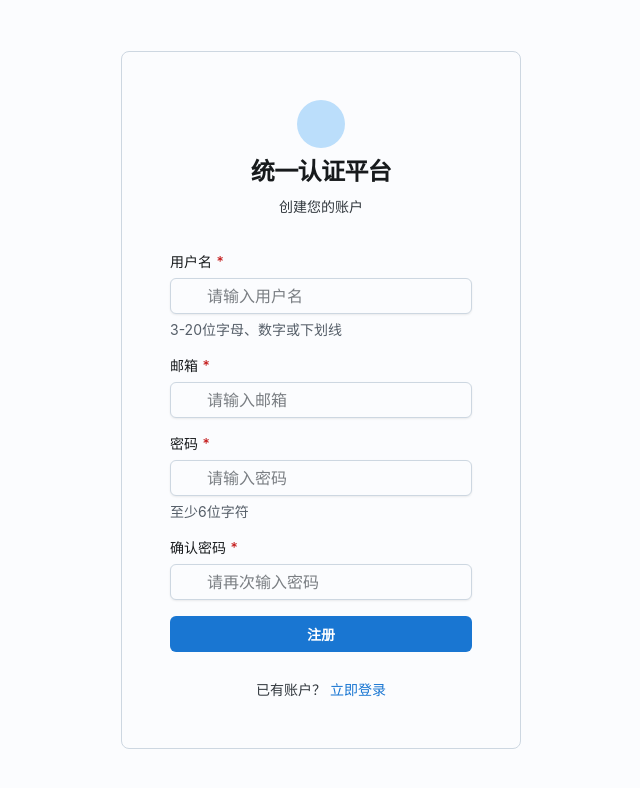
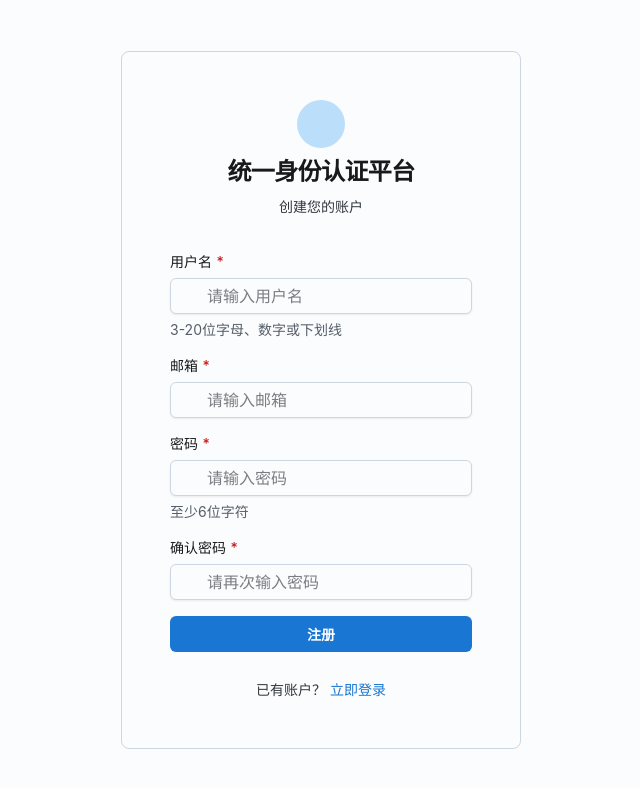
Before and after one commit to xmoieo/qingyu-sso, a Next.js app: page /register in a window 1280 px wide. Shown: the top 788 px of the page, without its empty margins (319-959 px from the left). Built offline with nearby package versions, Linux system fonts and the light colour scheme; no server answers; some icons are missing.

Commit message:
docs(platform): 将“统一认证平台”统一修正为“统一身份认证平台”

```diff
--- a/app/login/page.tsx
+++ b/app/login/page.tsx
@@ -137,7 +137,7 @@ function LoginForm() {
                 <LockIcon sx={{ color: 'primary.500' }} />
               </Box>
             )}
-            <Typography level="h3">统一认证平台</Typography>
+            <Typography level="h3">统一身份认证平台</Typography>
             <Typography level="body-sm" sx={{ color: 'text.secondary' }}>
               请使用您的账户登录
             </Typography>
--- a/app/register/page.tsx
+++ b/app/register/page.tsx
@@ -150,7 +150,7 @@ export default function RegisterPage() {
                 <PersonAddIcon sx={{ color: 'primary.500' }} />
               </Box>
             )}
-            <Typography level="h3">统一认证平台</Typography>
+            <Typography level="h3">统一身份认证平台</Typography>
             <Typography level="body-sm" sx={{ color: 'text.secondary' }}>
               创建您的账户
             </Typography>
```
